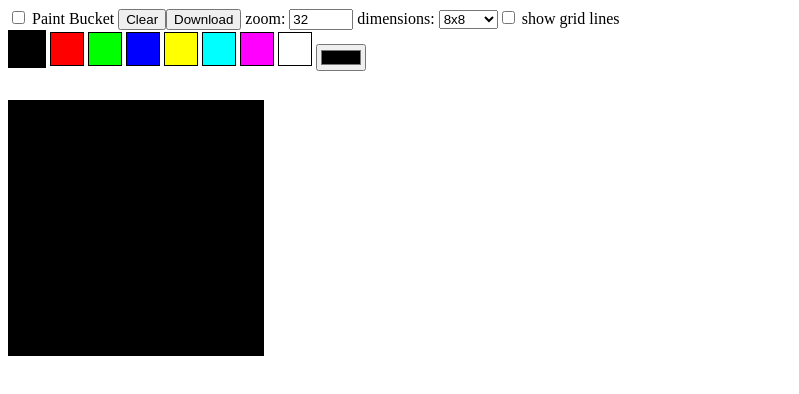
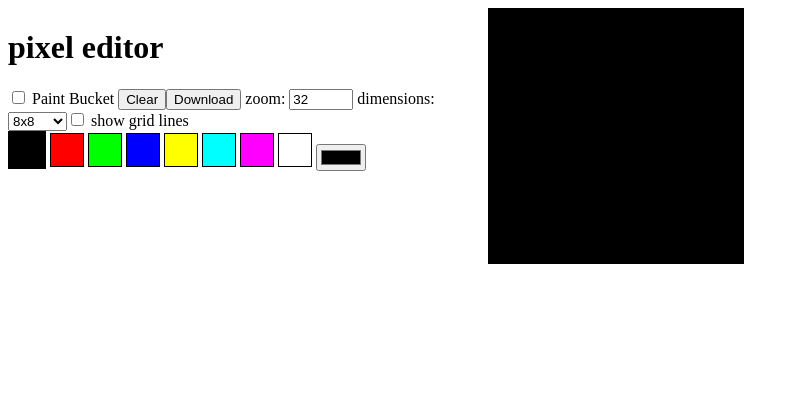
Before and after one commit to vvye/pixel-editor, a Vue app: page / in a window 1280 px wide. Shown: the top 394 px of the page, without its empty margins (0-799 px from the left). Built offline with nearby package versions, Linux system fonts and the light colour scheme.

Commit message:
Start creating layout

```diff
--- a/src/App.vue
+++ b/src/App.vue
@@ -1,13 +1,19 @@
 <template>
-    <div id="app">
+    <div class="container">
+        <div class="sidebar">
+            <h1>pixel editor</h1>
             <Toolbar @paint-bucket-mode-changed="setPaintBucketMode" @clear-canvas-button-pressed="resetCanvas"
                      @cell-size-changed="setCellSize" @num-cells-changed="setNumCells"
-                 @show-grid-lines-changed="setShowGridLines" @download-button-pressed="downloadCanvasImage"></Toolbar>
+                     @show-grid-lines-changed="setShowGridLines"
+                     @download-button-pressed="downloadCanvasImage"></Toolbar>
             <PaletteEditor ref="paletteEditor" :palette="palette" :current-color-id="currentColorId"
                            @current-color-id-changed="setCurrentColorId" @color-changed="setColor" />
+        </div>
+        <div class="canvas-container">
             <PixelCanvas ref="pixelCanvas" :cell-size="cellSize" :num-cells="numCells" :palette="palette"
                          :current-color-id="currentColorId" :paint-bucket-mode="paintBucketMode"
                          :show-grid-lines="showGridLines" />
+        </div>
     </div>
 </template>
 
@@ -71,3 +77,20 @@ export default {
     }
 }
 </script>
+
+<style scoped>
+
+.container {
+    display: grid;
+    grid-template-columns: 30rem auto;
+}
+
+.sidebar {
+    grid-column: 1/2;
+}
+
+.canvas-container {
+    grid-column: 2/3;
+}
+
+</style>
```
Lines whose indentation alone changed are shown as unchanged.
